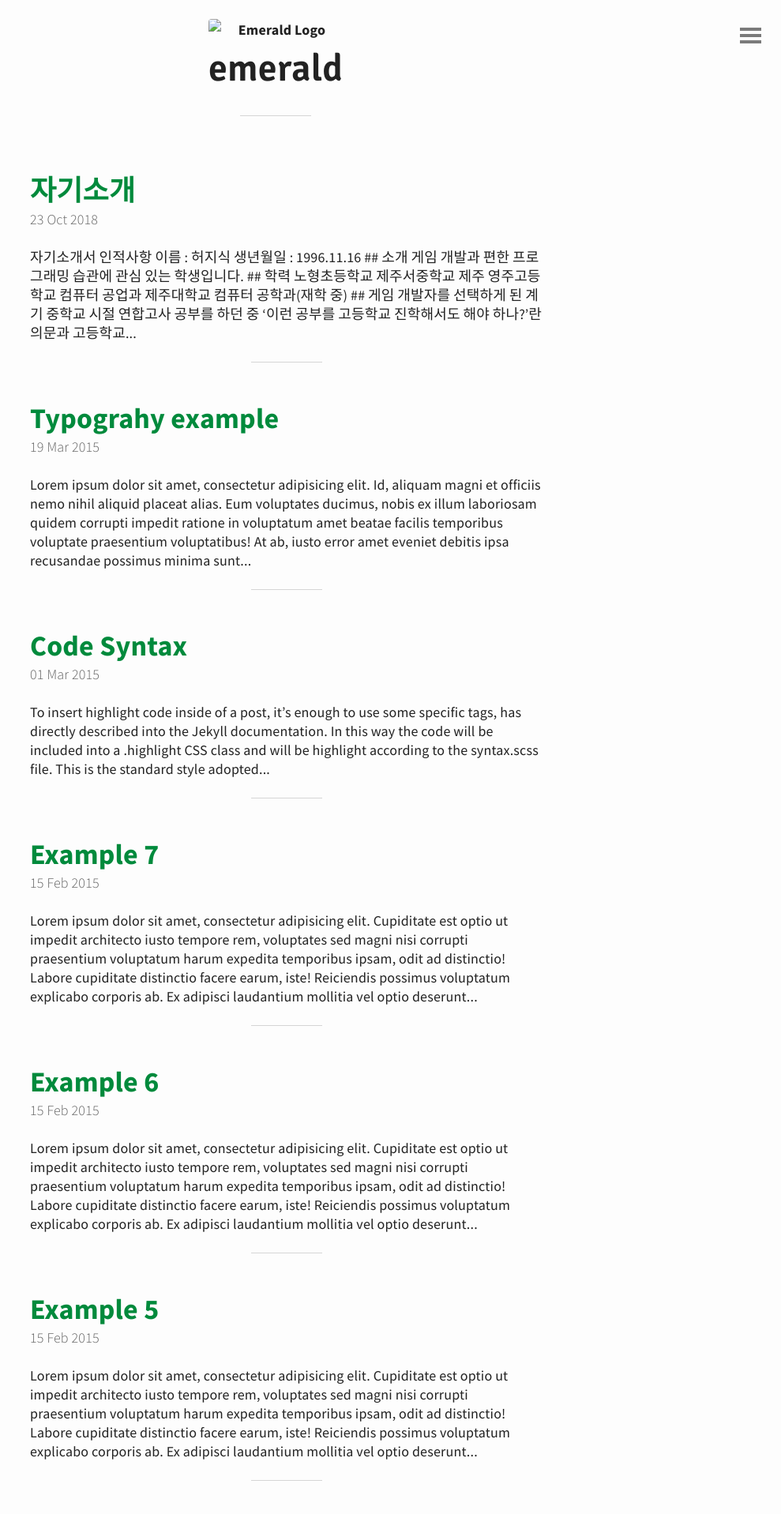
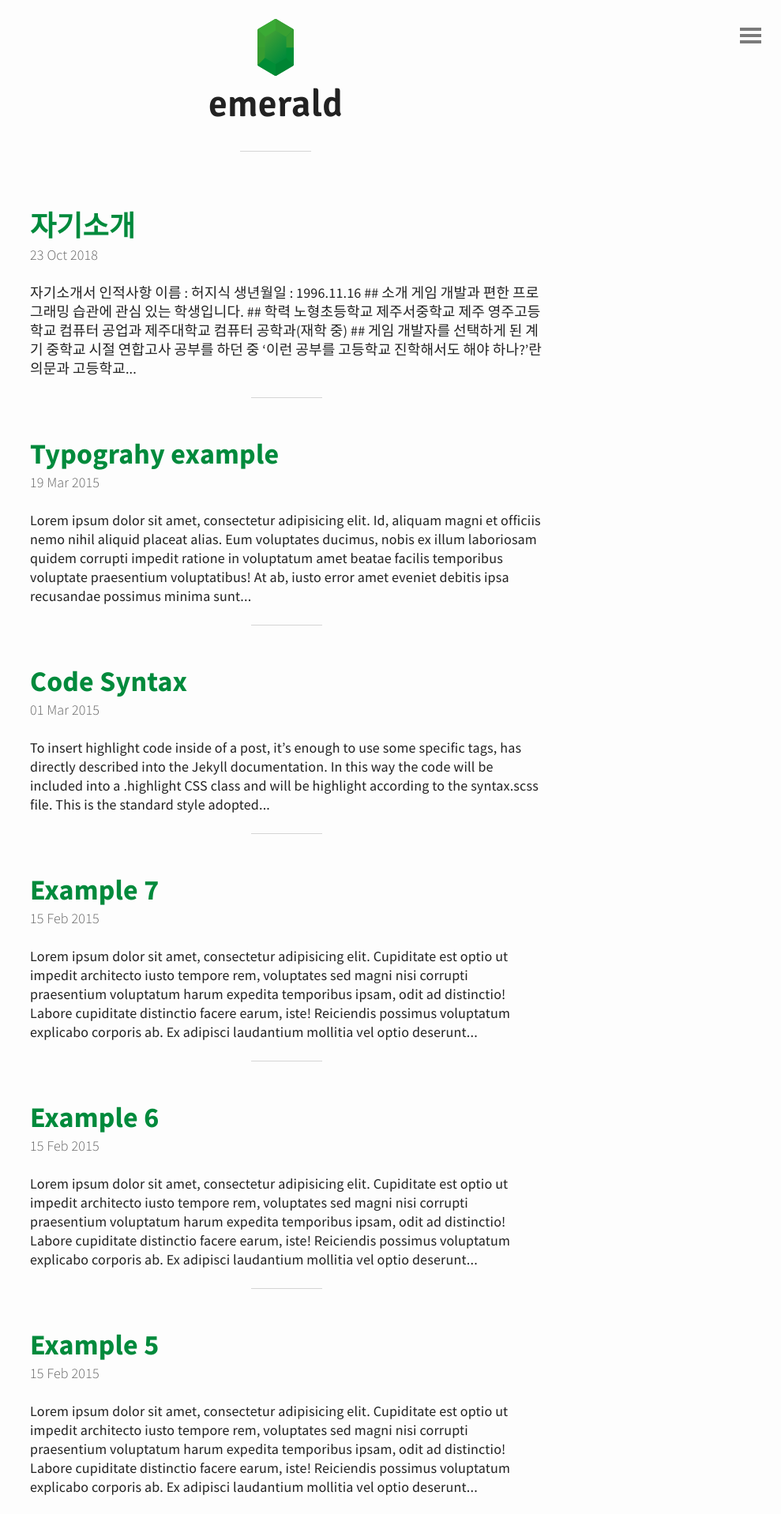
Before and after one commit to hurjeesic/hurjeesic.github.io, a Jekyll site: the page built from index.html, in a window 1280 px wide. Shown: the top 1917 px of the page at 79% size, without its empty margins (291-1280 px from the left). Built offline with Jekyll 4.4.1, drawn with Linux system fonts in a browser that asks for light colours; the list of posts is cut into pages by our own code.

Commit message:
Revert "header 수정"
This reverts commit 81227d67855b590583988e9b0bc609bc7f58a99b.

```diff
--- a/_includes/header.html
+++ b/_includes/header.html
@@ -1,6 +1,6 @@
 <header id="header">
 	<a href="https://hurjeesic.github.io">
-		<img src="{{ "/emerald.svg" | prepend: "https://hurjeesic.github.io" | replace: '//', '/' }}" alt="Emerald Logo">
+		<img src="{{ "/img/emerald.svg" | prepend: "https://hurjeesic.github.io" | replace: '//', '/' }}" alt="Emerald Logo">
 	  <h1>emerald</h1>
 	</a>
 </header>
```
